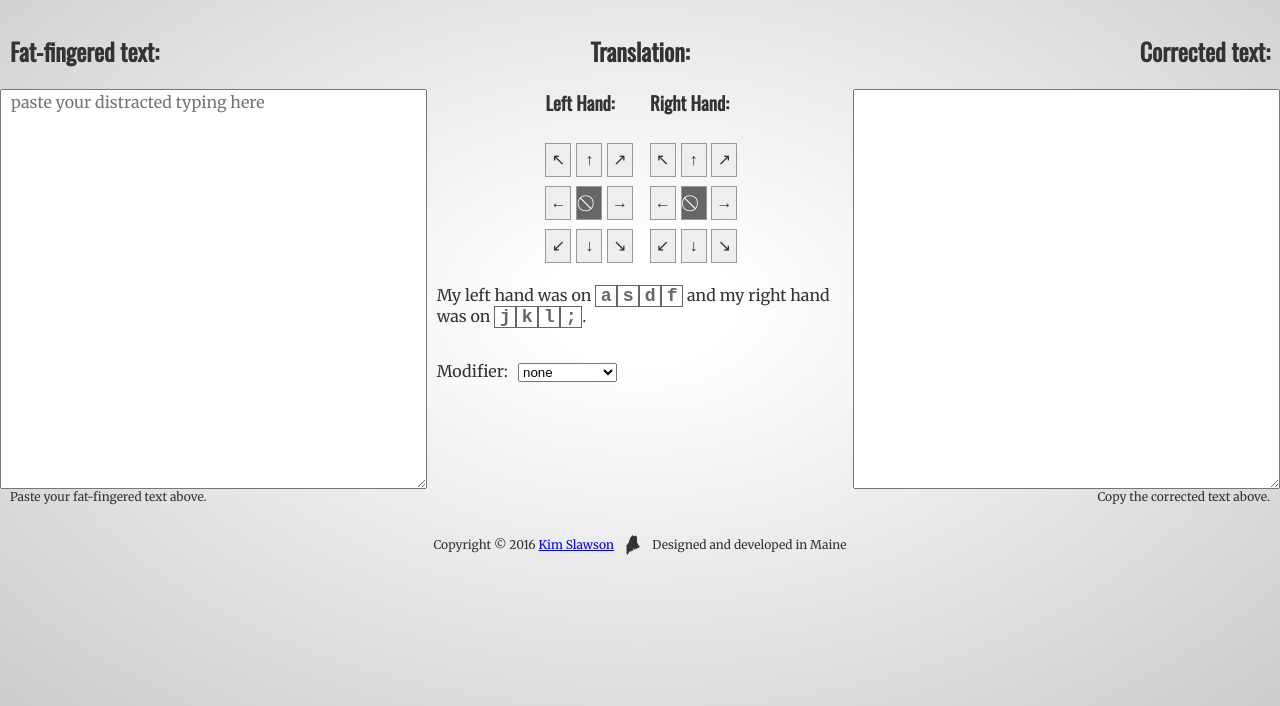
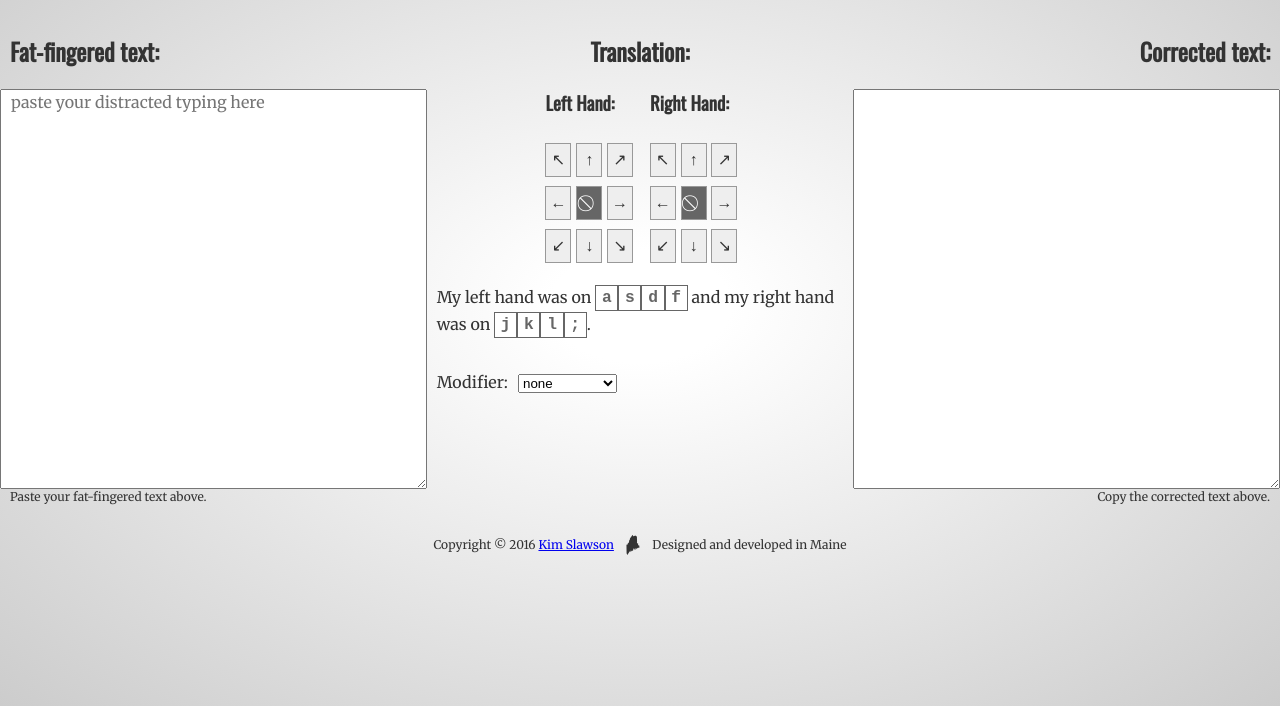
Before and after one commit to kimslawson/distractedtypist, a plain HTML site: page index.html in a window 1280 px wide. Shown: the part 94-800 px from the top of the page. Drawn offline with nearby package versions, Linux system fonts and the light colour scheme; a web font is replaced by a local one.

Commit message:
Fix proxy key padding and linespacing

```diff
--- a/styles.css
+++ b/styles.css
@@ -120,13 +120,16 @@ div.options, div.result {
     display: inline-block;
     clear: both;
 }
+.result {
+    line-height: 1.55em;
+}
 .result strong {
     font-weight: 900;
-    padding: 0 0.25em;
+    padding: 0.15em 0.35em;
     border: 1px solid #666;
     color: #666;
     background-color: white;
-    font-size: 1.4em; /* I wish browsers wouldn't render monospaced fonts so small */
+    font-size: 1.25em; /* I wish browsers wouldn't render monospaced fonts so small */
 }
 
 /* make radio buttons look like pushbuttons, from http://viralpatel.net/blogs/css-radio-button-checkbox-background/ */
```
